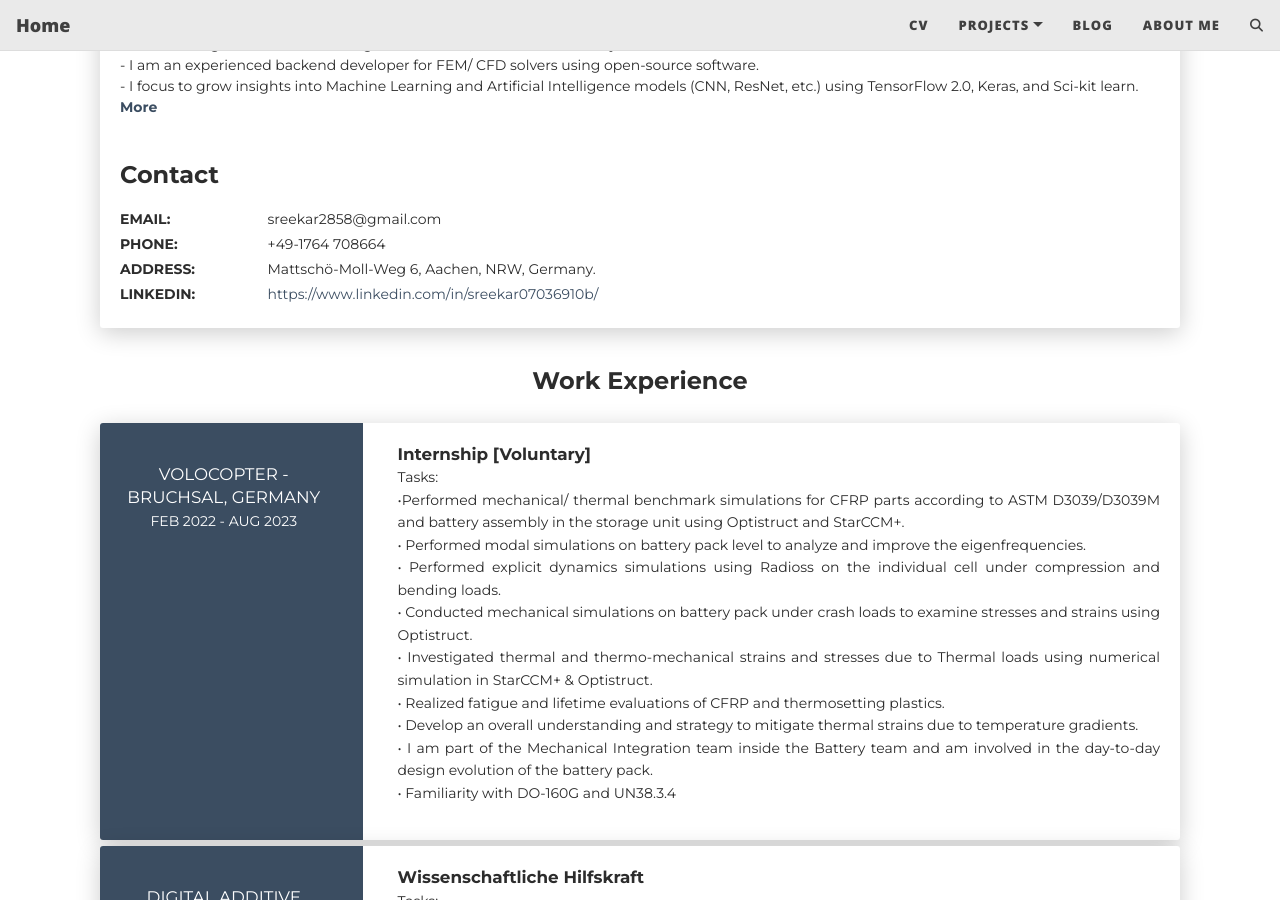
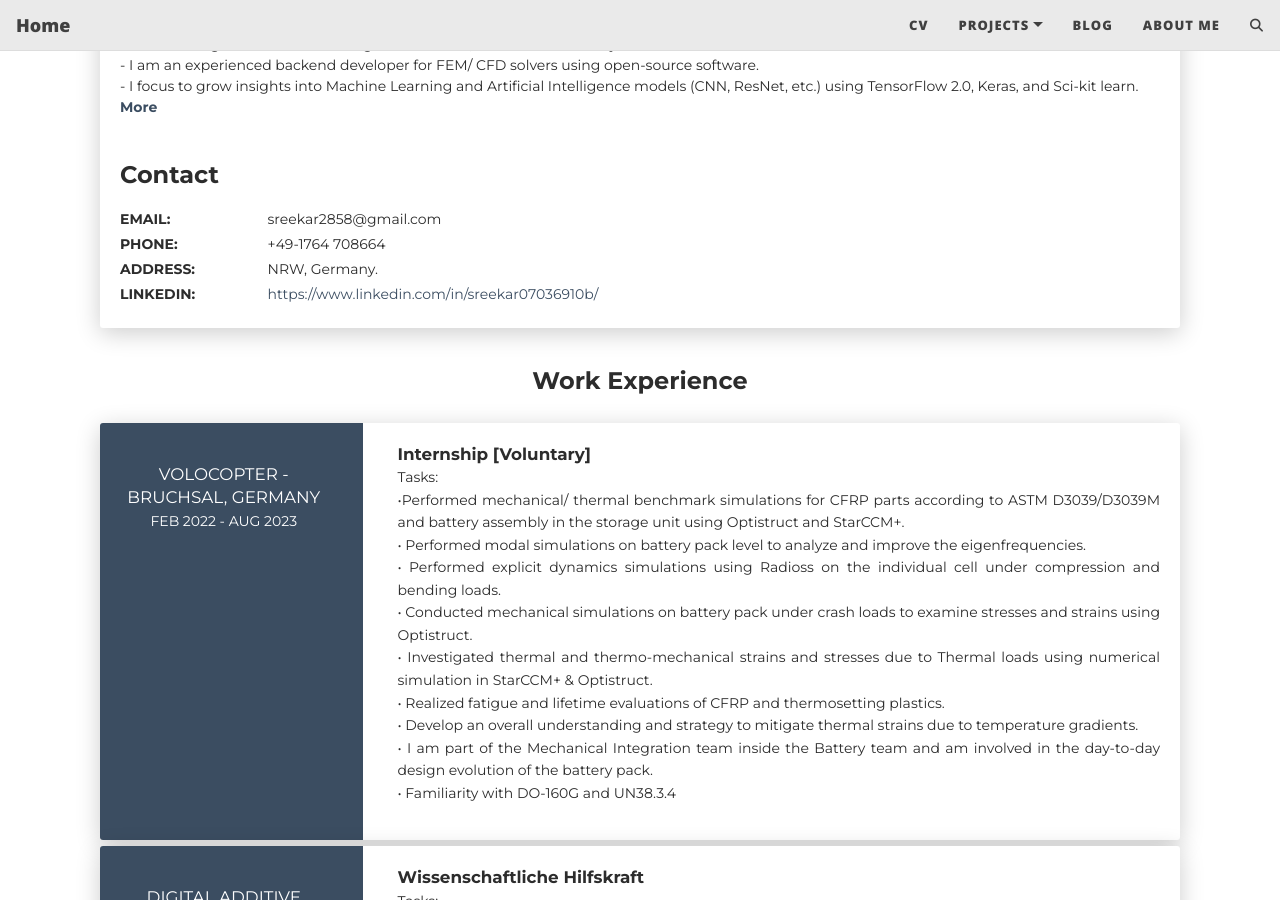
Before and after one commit to sreekar2858/sreekar2858.github.io, a Jekyll site: the page built from cv.md, in a window 1280 px wide and 900 px high, scrolled down 574 px. Built offline with Jekyll 4.4.1, drawn with Linux system fonts in a browser that asks for light colours; nearby versions of some CDN libraries; comment, search, counter and statistics services are not loaded.

Commit message:
updated address

```diff
--- a/cv.md
+++ b/cv.md
@@ -75,7 +75,7 @@ subtitle:
             </div>
             <div class="row mt-1">
               <div class="col-sm-2"><strong class="text-uppercase">Address:</strong></div>
-              <div class="col-sm-8">Mattschö-Moll-Weg 6, Aachen, NRW, Germany.</div>
+              <div class="col-sm-8">NRW, Germany.</div>
             </div>
             <div class="row mt-1">
               <div class="col-sm-2"><strong class="text-uppercase">LinkedIn:</strong></div>
```
Also changed, not shown: 1 other file.
